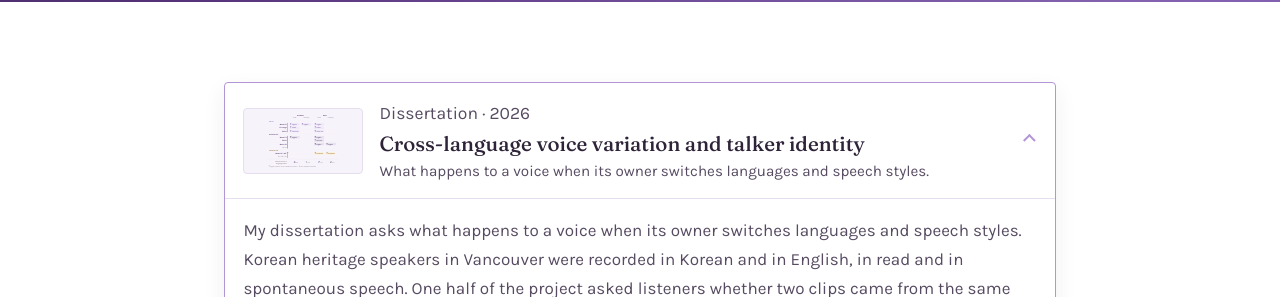
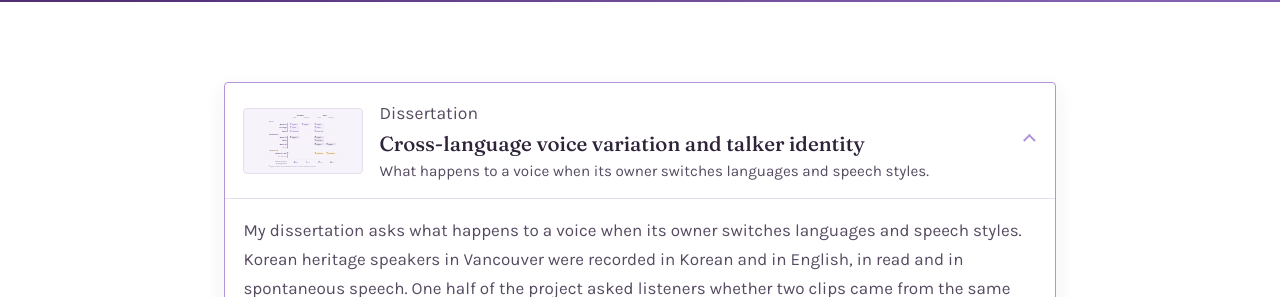
Before and after one commit to sylviacho247/sylviacho247.github.io, a Jekyll site: the page research.html, which Jekyll copies as it is, in a window 1280 px wide and 900 px high. Shown: the part 362-659 px from the top of the window. Built offline with Jekyll 4.4.1, drawn with Linux system fonts in a browser that asks for light colours.

Commit message:
Update research.html

```diff
--- a/research.html
+++ b/research.html
@@ -200,7 +200,7 @@
           <summary class="topic-head">
             <span class="topic-thumb" aria-hidden="true"><svg viewBox="0 0 640 481" preserveAspectRatio="xMidYMid meet"><use href="#sym-figS2"></use></svg></span>
             <span class="topic-text">
-              <span class="card-label">Dissertation · 2026</span>
+              <span class="card-label">Dissertation</span>
               <span class="topic-title">Cross-language voice variation and talker identity</span>
               <span class="topic-line">What happens to a voice when its owner switches languages and speech styles.</span>
             </span>
```
